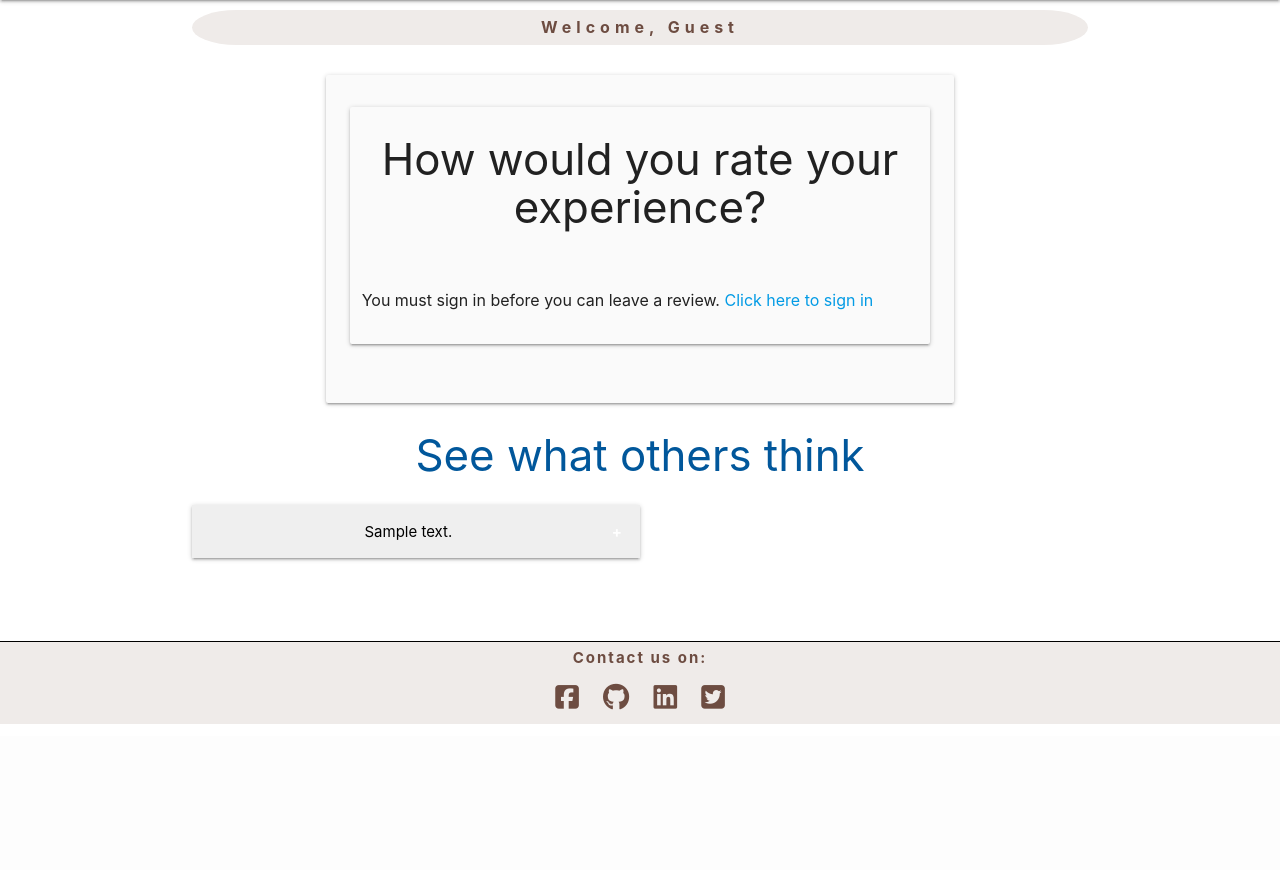
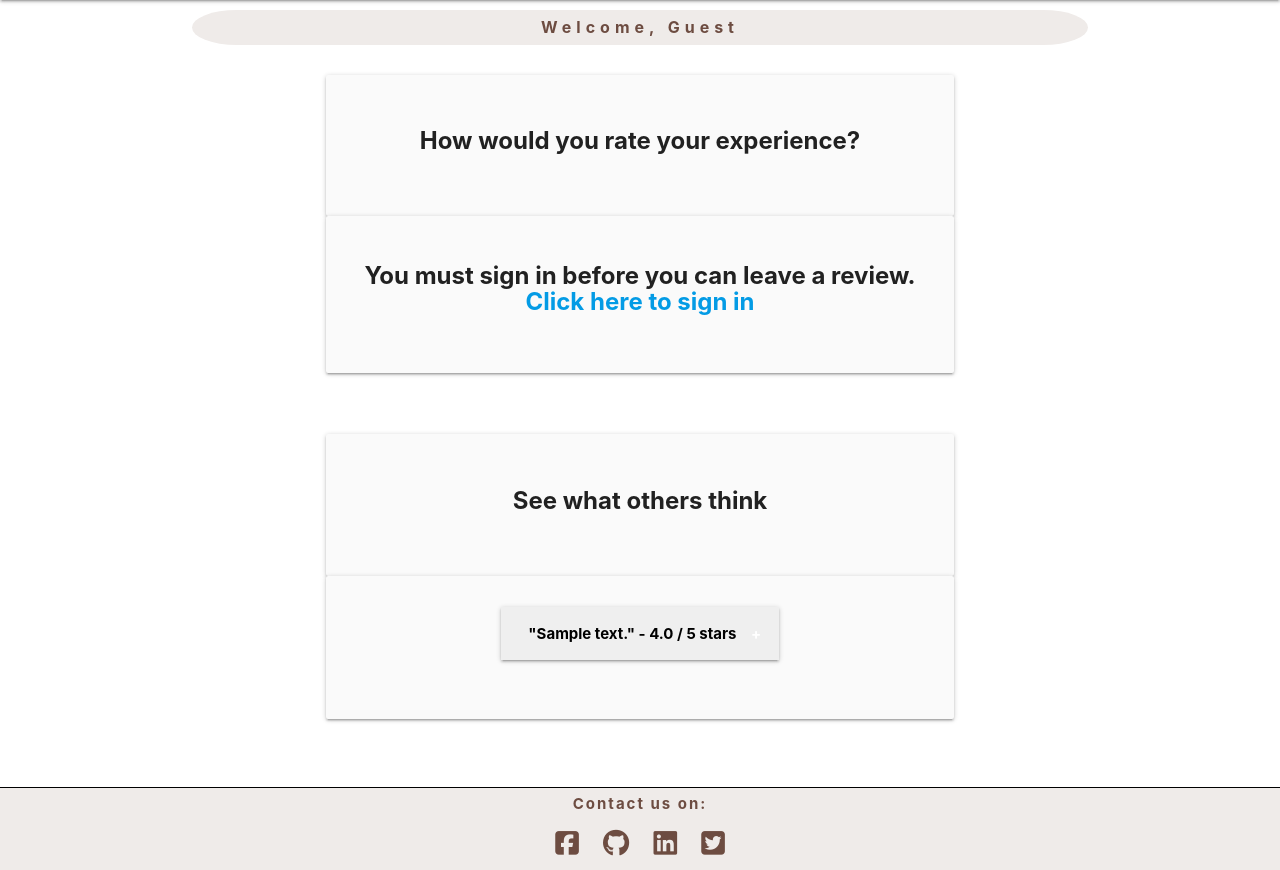
Before and after one commit to Dan-Matthews-23/local-legends, a Flask app: page /restaurant_profile/1 in a window 1280 px wide. Shown: the part 64-934 px from the top of the page. Before the commit the page ends 788 px from the top, so only its background shows below. Run offline with Flask 3, Linux system fonts and the light colour scheme; tables that the repository leaves empty hold one stand-in row (values such as "Sample post"); some libraries are stand-ins or nearby versions.

Commit message:
CREATED contact-us.html, UPDATES routes, admin_portal, restaurant_profile, style with new formatting

```diff
--- a/local_legends/routes.py
+++ b/local_legends/routes.py
@@ -1,6 +1,6 @@
 from flask import render_template, flash, request, redirect, url_for
 from local_legends import app, db
-from local_legends.models import Users, Reviews, Restaurants, Admins
+from local_legends.models import Users, Reviews, Restaurants, Admins, Approvals
 from flask import session
 from flask_login import login_user, current_user
 from werkzeug.security import generate_password_hash, check_password_hash
@@ -14,6 +14,85 @@ import re
 
 ##--CRUD FUNCTIONALITY--##
 #---CREATE---#
+
+@app.route("/contact-us", methods=["GET", "POST"])
+def contact_us():
+    return render_template("contact-us.html")
+
+
+
+@app.route("/become_legend", methods=["GET", "POST"])
+def become_legend():
+    if session.get('err'):
+        session.pop('err')
+
+
+    if request.method == "POST":
+        try:
+            restaurant_name = request.form.get("restaurant_name")
+            restaurant_add_one = request.form.get("first_address")
+            restaurant_add_two = request.form.get("second_address")
+            restaurant_add_three = request.form.get("third_address")
+            restaurant_add_four = request.form.get("fourth_address")
+            restaurant_postcode = request.form.get("postcode")
+            restaurant_thumbnail = request.form.get("thumbnail")
+            todays_date = datetime.datetime.now()
+            date_only = todays_date.date()
+
+            restaurant_cuisine_one = request.form.get("first_cuisine")
+            restaurant_cuisine_two = request.form.get("second_cuisine")
+            restaurant_cuisine_three = request.form.get("third_cuisine")
+
+            if request.form.get("delivery_available") == "Yes":
+                restaurant_delivery = True
+            else:
+                restaurant_delivery = False
+
+            if request.form.get("restaurant_week") == "Yes":
+                restaurant_week = True
+            else:
+                restaurant_week = False
+
+            new_restaurant = Approvals(restaurant_name=restaurant_name,
+                                         restaurant_address_one=restaurant_add_one,
+                                         restaurant_address_two=restaurant_add_two,
+                                         restaurant_address_three=restaurant_add_three,
+                                         restaurant_address_four=restaurant_add_four,
+                                         restaurant_address_postcode=restaurant_postcode,
+                                         restaurant_image_url=restaurant_thumbnail,
+                                         restaurant_date_registered = date_only,
+                                         restaurant_cuisine_one=restaurant_cuisine_one,
+                                         restaurant_cuisine_two=restaurant_cuisine_two,
+                                         restaurant_cuisine_three=restaurant_cuisine_three,
+                                         restaurant_delivery=restaurant_delivery,
+                                         restaurant_week=restaurant_week
+                                         )
+
+            db.session.add(new_restaurant)
+            db.session.commit()
+        except Exception as e:
+            logger.error("Error creating restaurant:", e)
+            session['err'] = "Failed to create restaurant. Please try again later."
+            return redirect(url_for("admin_portal"))
+
+        session['err'] = "Your request has been sent. Please allow 3-5 working days"
+        redirect_url = request.referrer or url_for(home)
+        return redirect(redirect_url)
+    return render_template("contact-us.html")
+
+
+
+
+
+
+
+
+
+
+
+
+
+
 
 @app.route("/register", methods=["GET", "POST"])
 def register():
@@ -246,8 +325,16 @@ def create_restaurant():
             restaurant_cuisine_one = request.form.get("first_cuisine")
             restaurant_cuisine_two = request.form.get("second_cuisine")
             restaurant_cuisine_three = request.form.get("third_cuisine")
-            restaurant_delivery = True
-            restaurant_week = True
+
+            if request.form.get("delivery_available") == "Yes":
+                restaurant_delivery = True
+            else:
+                restaurant_delivery = False
+
+            if request.form.get("restaurant_week") == "Yes":
+                restaurant_week = True
+            else:
+                restaurant_week = False
 
             new_restaurant = Restaurants(restaurant_name=restaurant_name,
                                          restaurant_address_one=restaurant_add_one,
--- a/local_legends/static/css/style.css
+++ b/local_legends/static/css/style.css
@@ -15,7 +15,9 @@
 
 }
 
-
+.contact-us-container {
+    width: 100%;
+}
 
 
 .collapsible,
@@ -116,6 +118,12 @@ padding-bottom: 100px;
 .default-text-size {
 
     font-size: 16px;
+
+}
+
+.default-text-styling{
+    font-size: 16px;
+    color: black;
 
 }
 
@@ -384,47 +392,37 @@ span {
     margin: auto;
 }
 
-.leave-review-row,
-.leave-review-div {
-    height: 100px;
-    line-height: 100px;
-    text-align: center;
-    border: 2px dashed #f69c55;
-    margin: auto;
-    color: black;
-    font-size: larger;
 
+.leave-review-select-div,
+.leave-review-label-div{
+    height: 40px;
+    vertical-align:text-top;
 }
 
-.leave-review-select-div,
-.leave-review-label-div
-
- {
-
-    margin-top: auto;
-    margin-bottom: auto;
-    text-align: center;
-    height: 50px;
+.input-text,
+.leave-review-select {
+height: 25px;
+vertical-align: text-top;
+}
 
 
-
-}
-
-.leave-review-select {
+/*.leave-review-select {
     padding-top: 10px;
     padding-bottom: 10px;
-}
+}*/
 
 .leave-review-textarea {
-    height: 350px;
-    padding-left: 20px;
-    padding-right: 20px;
+    height: 200px;
+
 }
 
 .review-container {
     width: 100%;
 }
 
+#leave-review-btn-div {
+height: 70px;
+}
 
 
 .rating {
@@ -473,6 +471,18 @@ font-size: 20px;
 
 .larger-than-default-text {
     font-size: 24px;
+}
+
+.leave-review-container {
+    width: 50%;
+}
+
+.input-text {
+    width: 100%;
+}
+
+.contact-us {
+    font-size: 14px;
 }
 
 
--- a/local_legends/templates/restaurant_profile.html
+++ b/local_legends/templates/restaurant_profile.html
@@ -3,45 +3,51 @@
 
 
 
-<div class="container align-center card-panel grey lighten-5">
-    <div class="row">
-        <div class="col card-panel grey lighten-5">
 <form action="{{ url_for('handle_leave_review', restaurant_id=restaurant.restaurant_id) }}" method="POST">
     <input type="hidden" name="restaurant_id" id="restaurant_id" value="{{restaurant.restaurant_id }}">
+
+    <div class="container align-center card-panel grey lighten-5 ">
         <div class="row ">
-                    <div class="col">
-                        <h3>How would you rate your experience?</h3>
+            <div class="col  align-center s12 m12 l12 xl12">
+                <h3 class="larger-than-default-text bold">How would you rate your experience?</h3>
             </div>
-                </div>
-                {% if not session.is_logged_in %}
-                <div class="row ">
-                    <div class="col">
-                        <h4>
-                            You must sign in before you can leave a review. <a href="{{ url_for('login') }}">Click here
-                                to sign in</a></h3>
-                    </div>
-                </div>
-                {% else %}
-                <div class="col s12 m12 l12 xl12 card-panel   ">
-                    <div class="row ">
-                        <div class="row ">
-                            <div class="col s9 m9 l9 xl9   leave-review-label-div">
-                                <label for="in-a-few-words">
-                                    <h4>In a few words, how was your experience?</h4>
-                                </label>
-                            </div>
-                            <div class="col s3 m3 l3 xl3   leave-review-select-div">
-                                <input type="text" id="written_review_title" name="written_review_title">
         </div>
     </div>
 
+    {% if not session.is_logged_in %}
+    <div class="container align-center card-panel grey lighten-5 ">
+        <div class="row ">
+            <div class="col  align-center s12 m12 l12 xl12">
+                <h4 class="larger-than-default-text bold ">
+                    You must sign in before you can leave a review. <a href="{{ url_for('login') }}">Click here
+                        to sign in</a>
+                </h4>
+            </div>
+        </div>
+    </div>
 
-                        <div class="col s9 m9 l9 xl9   leave-review-label-div">
-                            <label for="select_taste">
-                                <h4>How would you rate the taste?</h4>
+    {% else %}
+    <div class="container align-center card-panel grey lighten-5 ">
+
+
+        <div class="row ">
+            <div class="col s12 m6 l6 xl6 leave-review-select-div ">
+                <label class="default-text-styling" for="written_review_title">
+                    In a few words, how was your experience?
                 </label>
             </div>
-                        <div class="col s3 m3 l3 xl3   leave-review-select-div">
+            <div class="col s12 m6 l6 xl6 leave-review-select-div ">
+                <input class="input-text s12 m12 l12 xl12" type="text" id="written_review_title" name="written_review_title">
+            </div>
+        </div>
+
+        <div class="row ">
+            <div class="col s12 m6 l6 xl6 leave-review-select-div ">
+                <label class="default-text-styling" for="select_taste">
+                    How would you rate the taste?
+                </label>
+            </div>
+            <div class="col s12 m6 l6 xl6 leave-review-select-div ">
                 <select name="select_taste" id="select_taste" class="leave-review-select">
                     <option value=1>1</option>
                     <option value=2>2</option>
@@ -51,13 +57,14 @@
                 </select>
             </div>
         </div>
+
         <div class="row ">
-                        <div class="col s9 m9 l9 xl9   leave-review-label-div">
-                            <label for="select_presentation">
-                                <h4>How would you rate the presentation?</h4>
+            <div class="col s12 m6 l6 xl6 leave-review-select-div ">
+                <label class="default-text-styling" for="select_presentation">
+                    How would you rate the presentation?
                 </label>
             </div>
-                        <div class="col s3 m3 l3 xl3   leave-review-select-div">
+            <div class="col s12 m6 l6 xl6 leave-review-select-div ">
                 <select name="select_presentation" id="select_presentation" class="leave-review-select">
                     <option value=1>1</option>
                     <option value=2>2</option>
@@ -67,15 +74,15 @@
                 </select>
             </div>
         </div>
+
         <div class="row ">
-                        <div class="col s9 m9 l9 xl9   leave-review-label-div">
-                            <label for="select_friendliness">
-                                <h4>How would you rate the friendliness?</h4>
+            <div class="col s12 m6 l6 xl6 leave-review-select-div ">
+                <label class="default-text-styling" for="select_friendliness">
+                    How would you rate the friendliness?
                 </label>
             </div>
-                        <div class="col s3 m3 l3 xl3   leave-review-select-div">
-                            <select name="select_friendliness" id="select_friendliness"
-                                class="leave-review-select">
+            <div class="col s12 m6 l6 xl6 leave-review-select-div ">
+                <select name="select_friendliness" id="select_friendliness" class="leave-review-select">
                     <option value=1>1</option>
                     <option value=2>2</option>
                     <option value=3>3</option>
@@ -84,15 +91,15 @@
                 </select>
             </div>
         </div>
+
         <div class="row ">
-                        <div class="col s9 m9 l9 xl9   leave-review-label-div">
-                            <label for="select_ambience">
-                                <h4>How would you rate the ambience?</h4>
+            <div class="col s12 m6 l6 xl6 leave-review-select-div ">
+                <label class="default-text-styling" for="select_ambience">
+                    How would you rate the ambience?
                 </label>
             </div>
-                        <div class="col s3 m3 l3 xl3   leave-review-select-div">
-                            <select name="select_ambience" id="select_ambience"
-                                class="leave-review-select">
+            <div class="col s12 m6 l6 xl6 leave-review-select-div ">
+                <select name="select_ambience" id="select_ambience" class="leave-review-select">
                     <option value=1>1</option>
                     <option value=2>2</option>
                     <option value=3>3</option>
@@ -101,13 +108,14 @@
                 </select>
             </div>
         </div>
+
         <div class="row ">
-                        <div class="col s9 m9 l9 xl9   leave-review-label-div">
-                            <label for="select_price">
-                                <h4>How would you rate the price?</h4>
+            <div class="col s12 m6 l6 xl6 leave-review-select-div ">
+                <label class="default-text-styling" for="select_price">
+                    How would you rate the price
                 </label>
             </div>
-                        <div class="col s3 m3 l3 xl3   leave-review-select-div">
+            <div class="col s12 m6 l6 xl6 leave-review-select-div ">
                 <select name="select_price" id="select_price" class="leave-review-select">
                     <option value=1>1</option>
                     <option value=2>2</option>
@@ -117,46 +125,54 @@
                 </select>
             </div>
         </div>
+
         <div class="row ">
-                        <div class="col s9 m9 l9 xl9   leave-review-label-div">
-                            <label for="written_review">
-                                <h4>Please tell us more about your visit</h4>
+            <div class="col s12 m12 l12 xl12 leave-review-select-div ">
+                <label class="default-text-styling" for="written_review">
+                    Please tell us more about your visit
                 </label>
             </div>
         </div>
         <div class="row ">
-                        <div class="col s3 m3 l3 xl3 leave-review-textarea">
-                            <textarea name="written_review" id="written_review" rows="20" cols="100"></textarea>
+            <div class="col s12 m12 l12 xl12 leave-review-textarea  align-center">
+                <textarea name="written_review" id="written_review" rows="10" cols="50"></textarea>
             </div>
         </div>
 
-                    <div class="row">
-                        <div class="col s12 center-align">
-                            <button type="submit" class="btn-large light-blue darken-1">Submit Review<i
-                                    class="fas fa-edit right"></i>
-                            </button>
-                        </div>
-                    </div>
-                </div>
-
-        </div>
+        <div class="row ">
+            <div class="col s12 m12 l12 xl12 " id="leave-review-btn-div">
+                <button type="submit" class="see-reviews card-panel grey lighten-5">Submit Review</button>
             </div>
         </div>
     </div>
     {% endif %}
 </form>
-</div>
-<!--</div>-->
+
+<div class="container lg-padding">
+    <div class="row">
+        <div class="col"></div>
     </div>
 </div>
-<h3 class="light-blue-text text-darken-4 center-align">See what others think</h3>
+
+<div class="container align-center card-panel grey lighten-5 ">
+    <div class="row ">
+        <div class="col  align-center s12 m12 l12 xl12">
+            <h3 class="larger-than-default-text bold">See what others think</h3>
+        </div>
+    </div>
+</div>
+
+<div class="container align-center card-panel grey lighten-5 ">
+    <div class="row ">
+        <div class="col  align-center s12 m12 l12 xl12">
             {% for reviews in reviews %}
-<button type="button" class="collapsible">{{ reviews.written_review_title }}</button>
+                <button type="button" class="collapsible bold">
+                    "{{ reviews.written_review_title }}" - {{ reviews.overall_stars }} / 5 stars
+                </button>
                 <div class="content ">
-    <div class="restaurant-details-container ">
+                    <div class="restaurant-details-container lg-padding">
                         <div class="row ">
                             <div class="col lg-padding restaurant-details-container">
-                <!--THIS IS THE START OF THE FIRST HALF OF THE CONTAINER-->
                             <div class="col s12 m12 l12 xl6 left-panel-container ">
                             <div class="col s2 m2 l2 xl2 "></div>
                             <div class="col s8 m8 l8 xl8 stars-div card-panel ">
@@ -228,12 +244,12 @@
     <div class="row  s12 m12 l12 xl12 align-center">
         <div class="col  s12 m12 l12 xl12 align-center">
             <form action="{{ url_for('edit_review', review_id=reviews.review_id) }}" method="POST">
-                <button type="submit" class="see-reviews">Edit Review</button>
+                <button type="submit" class="card-panel grey lighten-5">Edit Review</button>
             </form>
         </div>
     </div>
     {% endif %}
 </div>
-{% endfor %}
+{% endfor %}</div></div></div>
 </div>
 {% endblock %}
```
Also changed, not shown: local_legends/models.py (+26 -0 lines), local_legends/templates/contact-us.html (added, +78 -0 lines), local_legends/templates/restaurants.html (+8 -2 lines), temp.txt (deleted, +0 -144 lines). Lines whose indentation alone changed are shown as unchanged.
